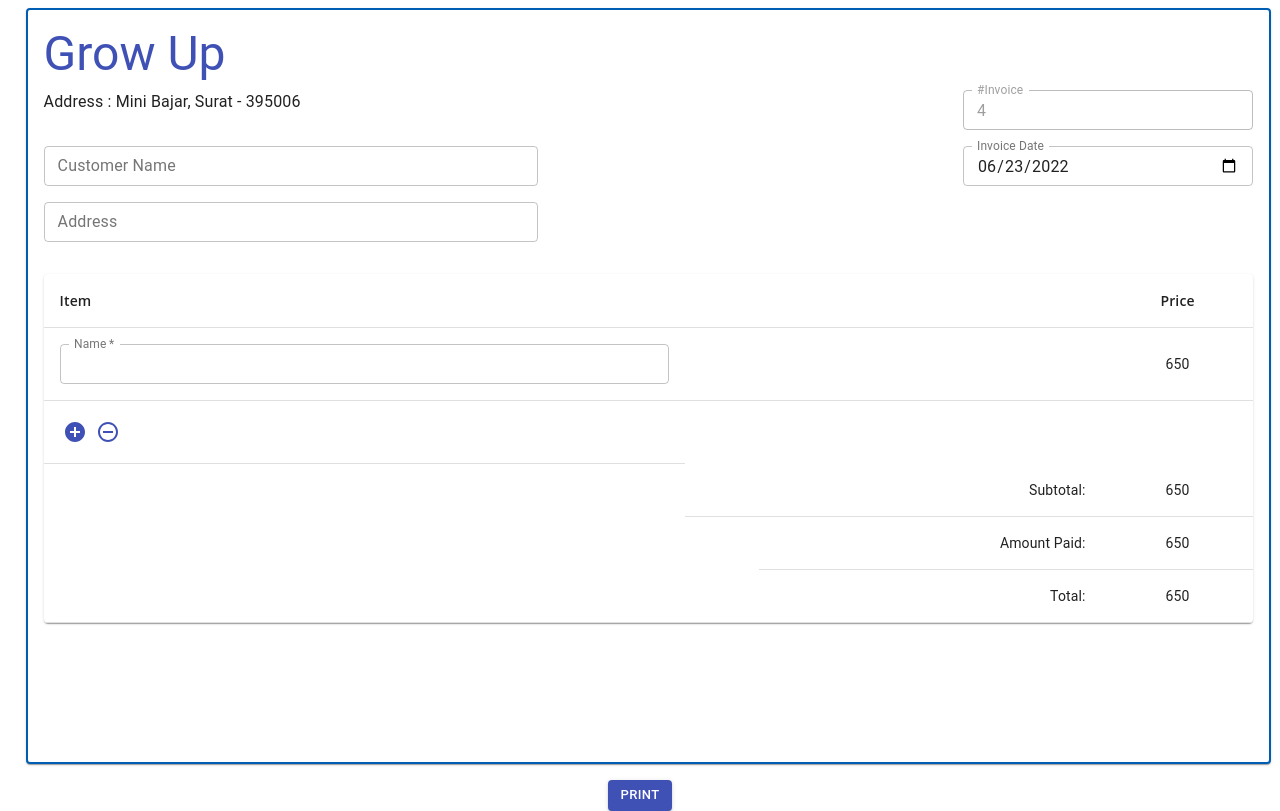
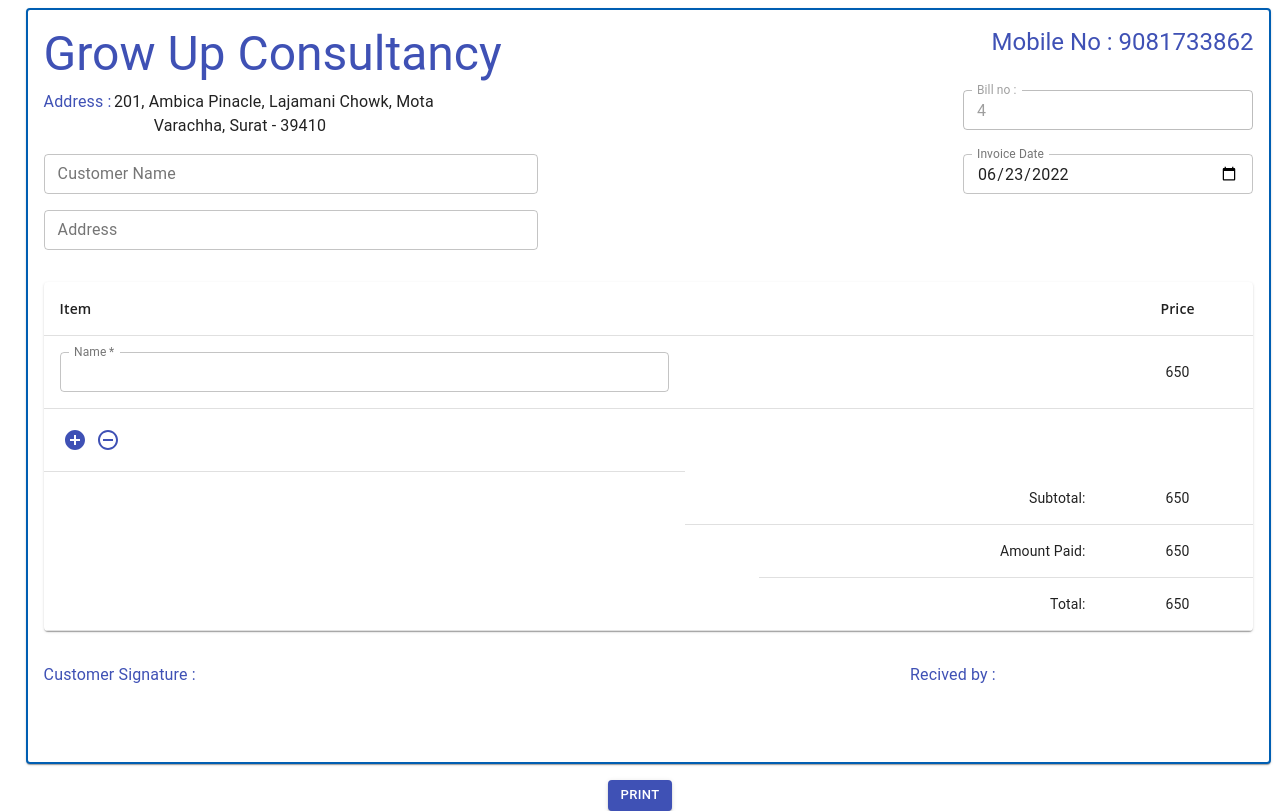
Before and after one commit to spigotdevelopers/Invoice, a React (Create React App) app: page / in a window 1280 px wide. Built offline with nearby package versions, Linux system fonts and the light colour scheme.

Commit message:
Added my project

```diff
--- a/package.json
+++ b/package.json
@@ -17,6 +17,7 @@
     "@testing-library/react": "^12.1.4",
     "@testing-library/user-event": "^13.5.0",
     "moment": "^2.29.1",
+    "mui-datatables": "^4.2.2",
     "react": "^17.0.2",
     "react-dom": "^17.0.2",
     "react-scripts": "5.0.0",
--- a/src/App.js
+++ b/src/App.js
@@ -1,9 +1,11 @@
 import './App.css';
 import Invoive from './component/invoive';
+// import CreateInvoice from './component/invoiceTable';
 
 function App() {
   return (
     <div className="App">
+      {/* <CreateInvoice /> */}
       <Invoive />
     </div>
   );
--- a/src/component/invoive.js
+++ b/src/component/invoive.js
@@ -99,17 +99,23 @@
         <Card className={classes.root}>
           <CardContent>
             <Typography color="primary" variant="h3" className={classes.title}>
-              Grow Up
+              Grow Up Consultancy
+            </Typography>
+            <Typography variant="h5" color="primary" className={classes.titles}>
+              Mobile No : 9081733862
             </Typography>
           </CardContent>
           <CardContent className={classes.details}>
             <Grid container spacing={2}>
-              <Grid item md={3} xs={12}>
-                <Typography style={{ float: "left" }} variant="body1">
-                  Address : Mini Bajar, Surat - 395006
+              <Grid item md={4} xs={12}>
+                <Typography style={{ float: "left" }} color='primary'  variant="body1">
+                  Address :
+                </Typography>
+                <Typography  variant="body1">
+                  201, Ambica Pinacle, Lajamani Chowk, Mota Varachha, Surat - 39410
                 </Typography>
               </Grid>
-              <Grid item md={6} xs={12} />
+              <Grid item md={5} xs={12} />
               <Grid item md={3} xs={12}>
                 <TextField
                   fullWidth
@@ -119,7 +125,7 @@
                   variant="outlined"
                   type="text"
                   disabled
-                  label="#Invoice"
+                  label="Bill no :"
                 />
               </Grid>
               <Grid item md={5} xs={12}>
@@ -270,6 +276,21 @@
               Submit
             </Button> */}
           </CardContent>
+          <CardContent>
+            <Grid container spacing={1}>
+              <Grid item xs={12} md={6}>
+                <Typography style={{ float: "left" }} color='primary'  variant="body1">
+                  Customer Signature :
+                </Typography>
+
+                </Grid>
+                <Grid item xs={12} md={6}>
+                <Typography style={{  float: "center" }} color='primary'  variant="body1">
+                 Recived by :
+                </Typography>
+                </Grid>
+                </Grid>
+          </CardContent>
         </Card>
       </div>
       <Button
--- a/src/component/style.js
+++ b/src/component/style.js
@@ -19,6 +19,9 @@
       title: {
        float: 'left',
       },
+      titles: {
+        float: 'right',
+       },
       details: {
         marginTop: '4vh',
       },
```
Also changed, not shown: src/component/invoiceTable.js (added, +67 -0 lines), 2 other files (tests, documents, lock files or other folders).
